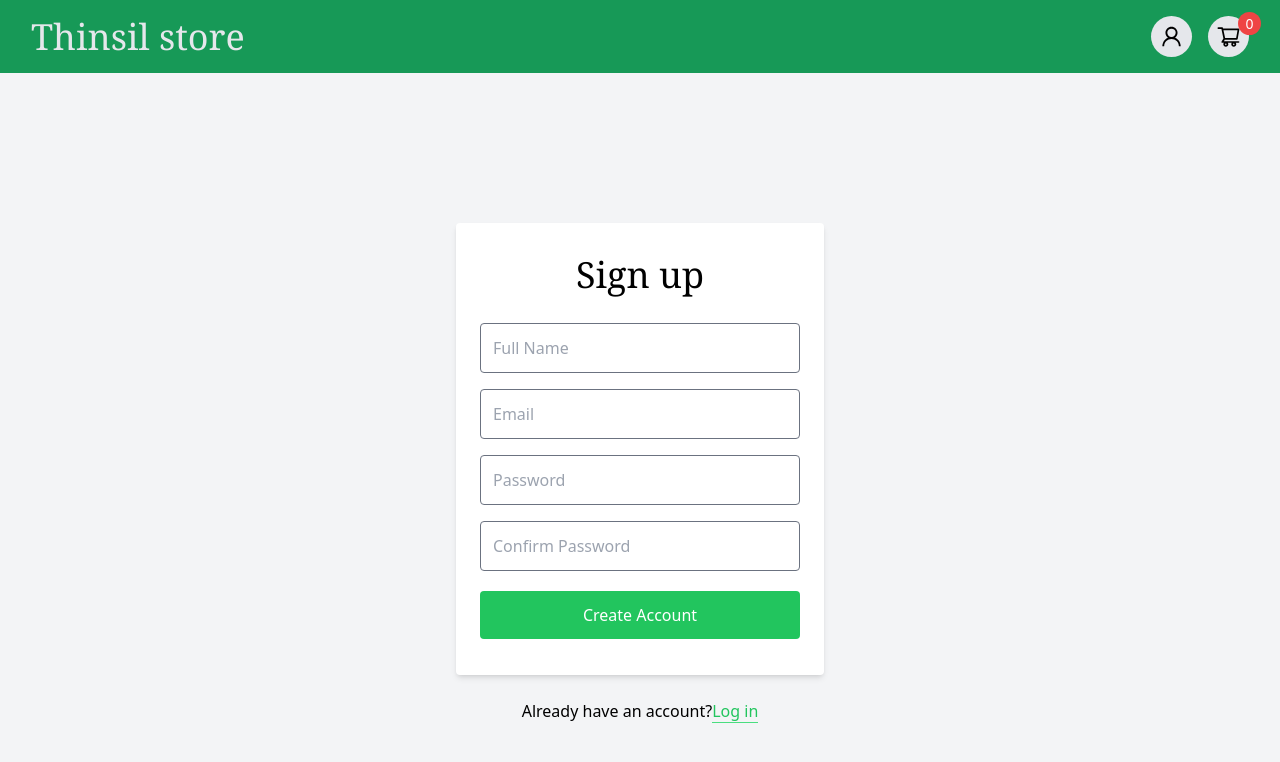
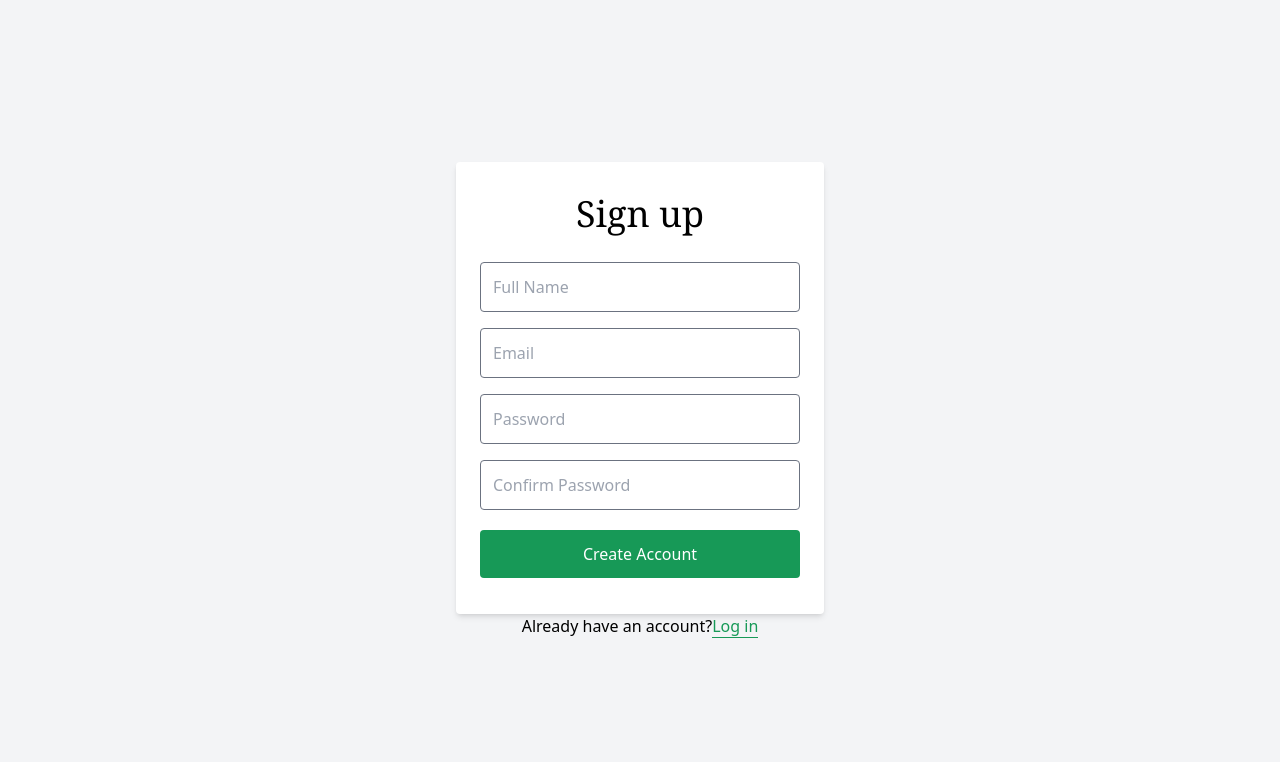
Before and after one commit to Fardeen2001/Thinsil-React-Assignment, a React (Vite) app: page /signup in a window 1280 px wide. Shown: the top 762 px of the page. Built offline with nearby package versions, Linux system fonts and the light colour scheme.

Commit message:
hero section implemented

```diff
--- a/src/App.jsx
+++ b/src/App.jsx
@@ -14,7 +14,7 @@ function App() {
   return (
     <>
       <BrowserRouter>
-        <Navbar />
+        {isLoggedIn && <Navbar />}
         <Routes>
           <Route
             exact
--- a/src/auth/ForgotPassword.jsx
+++ b/src/auth/ForgotPassword.jsx
@@ -54,13 +54,16 @@ const ForgotPassword = () => {
 
               <button
                 type="submit"
-                className="w-full text-center py-3 rounded bg-green-500 text-white hover:bg-accent focus:outline-none my-1"
+                className="w-full text-center py-3 rounded bg-accent text-white hover:bg-accentDark focus:outline-none my-1"
               >
                 Change password
               </button>
             </form>
             <div className="text-center mt-2">
-              <Link to="/login" className="text-green-500">
+              <Link
+                to="/login"
+                className="text-accent border-b border-accent hover:text-accentDark hover:border-none"
+              >
                 Back to Login
               </Link>
             </div>
--- a/src/auth/Login.jsx
+++ b/src/auth/Login.jsx
@@ -78,13 +78,16 @@ const Login = () => {
 
               <button
                 type="submit"
-                className="w-full text-center py-3 rounded bg-green-500 text-white hover:bg-accent focus:outline-none my-1"
+                className="w-full text-center py-3 rounded bg-accent text-white hover:bg-accentDark focus:outline-none my-1"
               >
                 Log In
               </button>
             </form>
             <div className="text-center">
-              <Link to="/forgot" className="text-green-500 mt-6">
+              <Link
+                to="/forgot"
+                className="text-accent mt-6 hover:text-accentDark"
+              >
                 Forgot Password?
               </Link>
             </div>
@@ -93,7 +96,7 @@ const Login = () => {
           <div className="text-gray-600 mt-6">
             Do not have an account?
             <Link
-              className="no-underline border-b border-green-500 text-green-500"
+              className="no-underline border-b border-accent text-accent hover:text-accentDark hover:border-none"
               to="/signup"
             >
               Signup
--- a/src/auth/Signup.jsx
+++ b/src/auth/Signup.jsx
@@ -104,16 +104,16 @@ const Signup = () => {
 
               <button
                 type="submit"
-                className="w-full text-center py-3 rounded bg-green-500 text-white hover:bg-green-600 focus:outline-none my-1"
+                className="w-full text-center py-3 rounded bg-accent text-white hover:bg-accentDark focus:outline-none my-1"
               >
                 Create Account
               </button>
             </form>
           </div>
-          <div className="text-grey-dark mt-6">
+          <div className="text-grey-dark">
             Already have an account?
             <Link
-              className="no-underline border-b border-green-400 text-green-500"
+              className="no-underline border-b border-accent text-accent hover:border-none hover:text-accentDark"
               to="/Login"
             >
               Log in
--- /dev/null
+++ b/src/components/footer/Footer.jsx
@@ -0,0 +1,7 @@
+import React from "react";
+
+const Footer = () => {
+  return <div></div>;
+};
+
+export default Footer;
--- a/src/components/header/Navbar.jsx
+++ b/src/components/header/Navbar.jsx
@@ -3,26 +3,58 @@ import CartCountBadge from "../cart/CartCountBadge";
 import SideBarCart from "../cart/SideBarCart";
 import { useDispatch, useSelector } from "react-redux";
 import { toggleCartActions } from "../../reduxStore/toggleCart";
+import { useEffect, useState } from "react";
+import { Link, useNavigate } from "react-router-dom";
+import { authsliceAction } from "../../reduxStore/auth";
 const Navbar = () => {
+  const [active, setActive] = useState(false);
   const toggleCart = useSelector((state) => state.toggleCart.isCartOpen);
+  const loggedIn = useSelector((state) => state.auth.isAuthenticated);
   const dispatch = useDispatch();
+  const navigate = useNavigate();
   const cartHandler = (e) => {
     e.preventDefault();
     dispatch(toggleCartActions.toggleCart());
   };
+  // event listener
+  useEffect(() => {
+    window.addEventListener("scroll", () => {
+      window.scrollY > 100 ? setActive(true) : setActive(false);
+    });
+  }, []);
   return (
-    <>
+    <header
+      className={`${
+        active ? "bg-accent" : "bg-accentDark"
+      } fixed w-full z-50 transition-all`}
+    >
       {/* Navbar component */}
-      <div className="container lg:block bg-accent">
+      <div className="container lg:block ">
         <div className="flex justify-between items-center p-4">
-          <h1 className="text-4xl text-gray-200 font-medium font-serif">
-            Thinsil store
-          </h1>
+          <Link to={"/"}>
+            <h1 className="text-4xl text-gray-200 font-medium font-serif">
+              Thinsil store
+            </h1>
+          </Link>
 
           <div className="flex gap-4">
-            <div className="rounded-full bg-gray-200 p-2">
-              <AiOutlineUser size={25} />
-            </div>
+            {loggedIn && (
+              <button
+                onClick={() => {
+                  dispatch(authsliceAction.logout());
+                  navigate("/signup", { replace: true });
+                }}
+                className="rounded-full bg-gray-200 p-2 cursor-pointer"
+                title="Logout"
+              >
+                <AiOutlineUser size={25} />
+              </button>
+            )}
+            {!loggedIn && (
+              <button className="rounded-xl bg-gray-200 p-2 cursor-pointer font-bold">
+                Sign Up
+              </button>
+            )}
             <button onClick={cartHandler}>
               <div className="rounded-full bg-gray-200 p-2 relative">
                 <AiOutlineShoppingCart size={25} />
@@ -33,7 +65,7 @@ const Navbar = () => {
         </div>
       </div>
       {toggleCart && <SideBarCart />}
-    </>
+    </header>
   );
 };
 
--- a/src/components/layout/HeroSection.jsx
+++ b/src/components/layout/HeroSection.jsx
@@ -1,5 +1,13 @@
+import poster from "../../assets/poster.jpg";
 const HeroSection = () => {
-  return <div></div>;
+  return (
+    <div>
+      <br />
+      <br />
+      <br />
+      <img src={poster} alt="poster" className="md:h-[50vh] w-full" />
+    </div>
+  );
 };
 
 export default HeroSection;
--- a/src/components/layout/Home.jsx
+++ b/src/components/layout/Home.jsx
@@ -3,6 +3,7 @@ import { useEffect } from "react";
 import { useDispatch, useSelector } from "react-redux";
 import { allProductsAction } from "../../reduxStore/allproducts";
 import Product from "./Product";
+import HeroSection from "./HeroSection";
 
 const Home = () => {
   // dispatching products from redux store
@@ -33,6 +34,7 @@ const Home = () => {
   });
   return (
     <div>
+      <HeroSection />
       <section className="py-16">
         <div className="container mx-auto">
           <div className="grid grid-cols-1 md:grid-cols-2 lg:grid-cols-4 xl:grid-cols-5 gap-7 max-w-sm md:max-w-none mx-auto md:mx-0">
```
Also changed, not shown: src/assets/poster.jpg (added).
